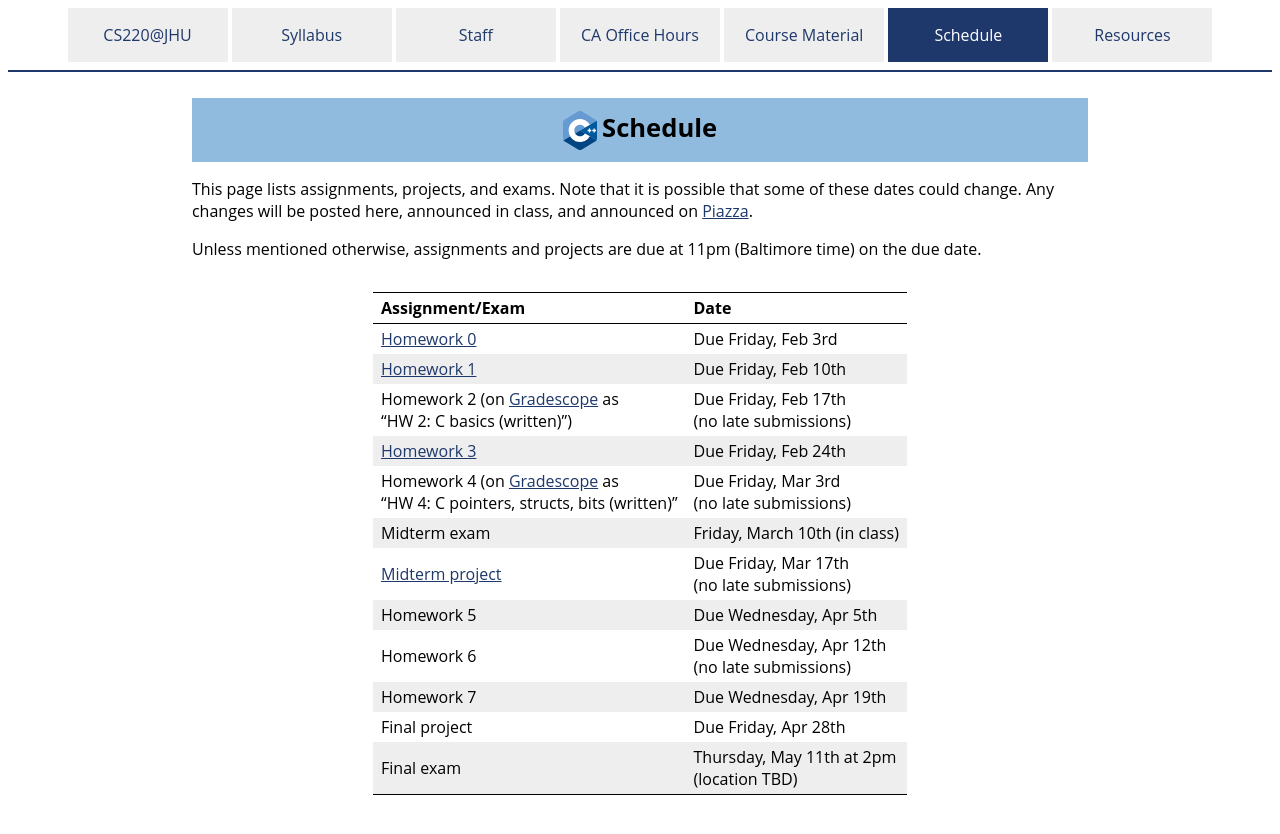
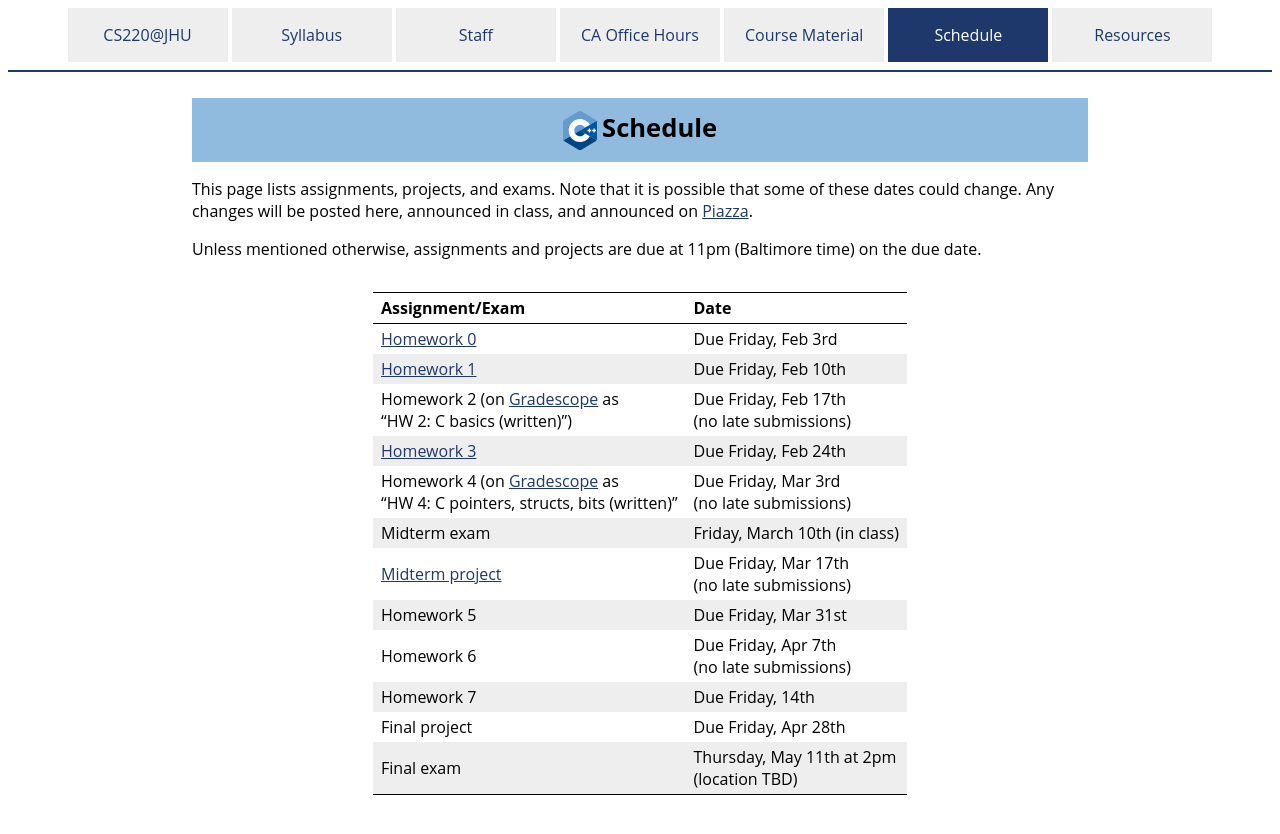
Before and after one commit to vivek-booshan/cs220-sp23, a Jekyll site: the page built from schedule.md, in a window 1280 px wide. Shown: the top 834 px of the page. Built offline with Jekyll 4.4.1, drawn with Linux system fonts in a browser that asks for light colours.

Commit message:
revised homework due dates

```diff
--- a/schedule.md
+++ b/schedule.md
@@ -20,8 +20,8 @@ Homework 2 (on [Gradescope](https://www.gradescope.com/) as<br>"HW 2: C basics (
 Homework 4 (on [Gradescope](https://www.gradescope.com/) as<br>"HW 4: C pointers, structs, bits (written)" | Due Friday, Mar 3rd<br>(no late submissions)
 Midterm exam | Friday, March 10th (in class)
 [Midterm project](assign/midterm.html) | Due Friday, Mar 17th<br>(no late submissions)
-Homework 5 | Due Wednesday, Apr 5th
-Homework 6 | Due Wednesday, Apr 12th<br>(no late submissions)
-Homework 7 | Due Wednesday, Apr 19th
+Homework 5 | Due Friday, Mar 31st
+Homework 6 | Due Friday, Apr 7th<br>(no late submissions)
+Homework 7 | Due Friday, 14th
 Final project | Due Friday, Apr 28th
 Final exam | Thursday, May 11th at 2pm<br>(location TBD)
```
Also changed, not shown: index.md (+2 -0 lines).
